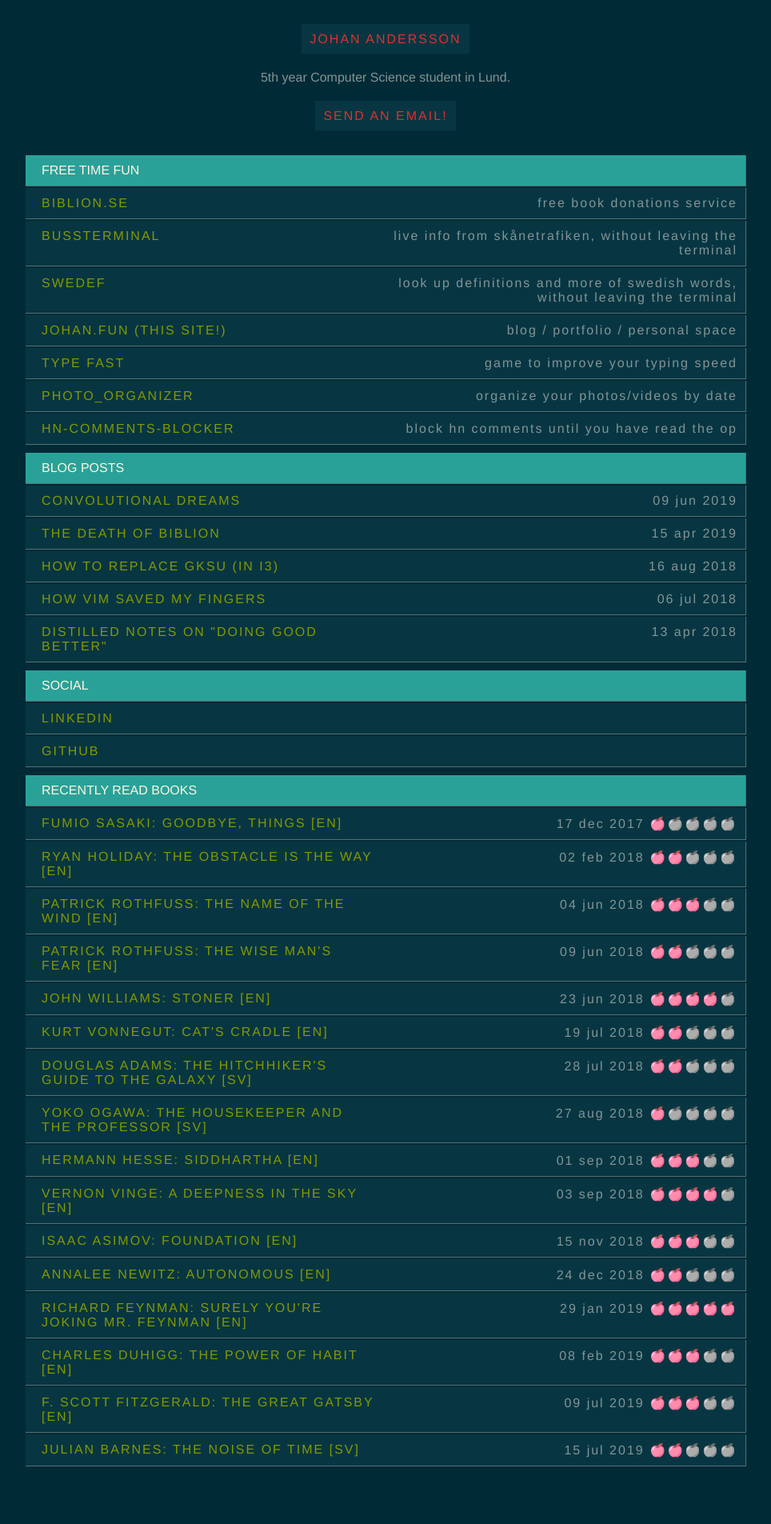
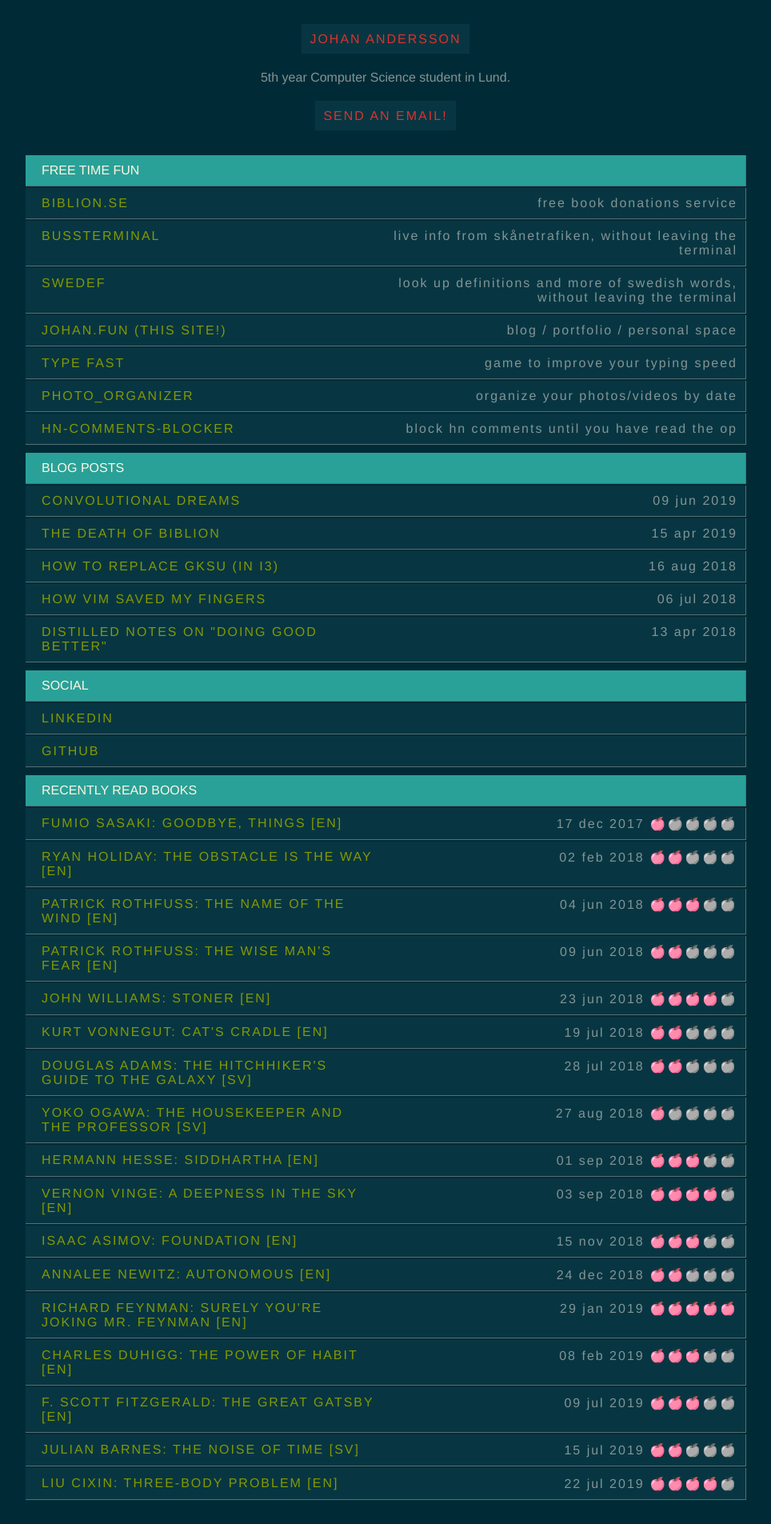
Before and after one commit to johan-andersson01/johan-andersson01.github.io, a Jekyll site: the page built from index.html, in a window 1280 px wide. Shown: the whole page at 80% size, without its empty margins (158-1122 px from the left). Built offline with Jekyll 4.4.1, drawn with Linux system fonts in a browser that asks for light colours; before the commit the page ends 1863 px from its top, so only the background shows below that.

Commit message:
add book

```diff
--- a/_data/books.yml
+++ b/_data/books.yml
@@ -95,3 +95,9 @@
   date: 2019-07-15
   rating: 2
   lang: "sv"
+- 3bodyproblem:
+  title: "Three-Body Problem"
+  author: "Liu Cixin"
+  date: "2019-07-22"
+  rating: 4
+  lang: "en"
```
